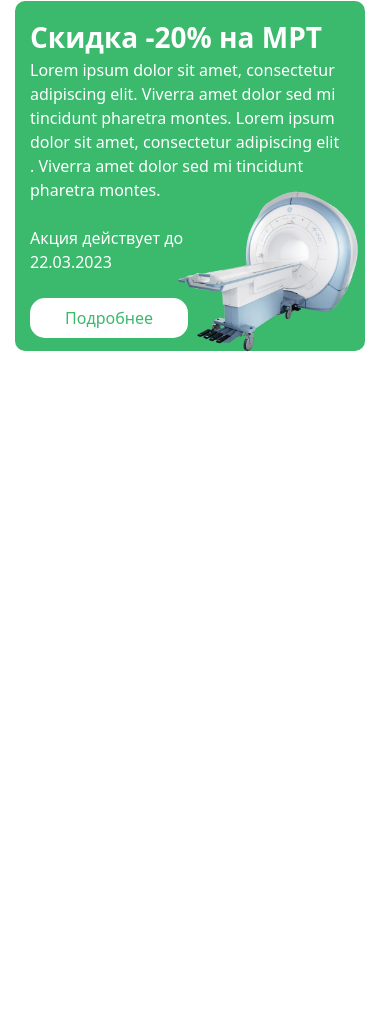
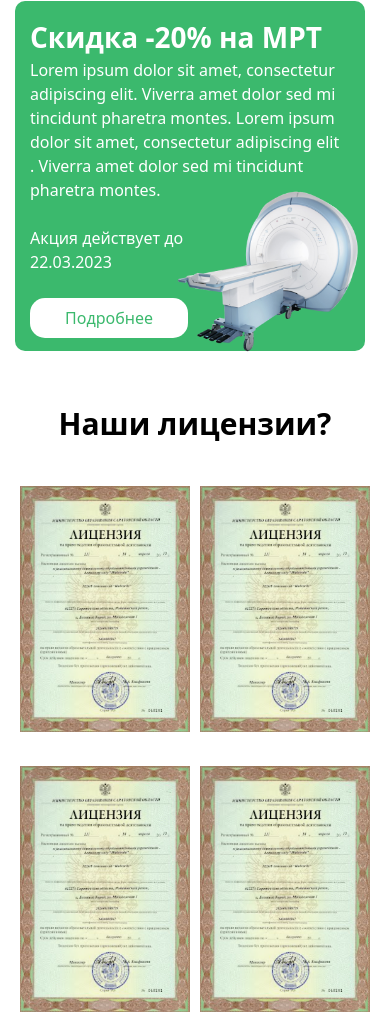
Before and after one commit to Hazratiali/MYPROJECT-EXAM-3, a website: page src/index3.html in a window 390 px wide. Shown: the part 3489-4525 px from the top of the page. Before the commit the page ends 3875 px from the top, so only its background shows below. Drawn offline with Linux system fonts and the light colour scheme.

Commit message:
html-3-sectioni-5--ro--bud kardam

```diff
--- a/src/index3.html
+++ b/src/index3.html
@@ -198,7 +198,40 @@
             </article>
 
         </section>
+        <p class="text-[30px] text-center lg:text-start my-[30px] lg:text-[40px] font-bold lg:ml-[100px] lg:mt-[250px]">Наши лицензии?</p>
+        <section class="hidden lg:flex flex-col gap-[20px] items-center p-[10px] lg:w-[1150px] justify-between lg:m-auto lg:flex-row lg:mb-[100px] lg:block">
 
+        <article class="w-[270px] h-[380px]">
+            <img src="./LIIILLLLLIII.png" alt="">
+        </article>
+        <article class="w-[270px] h-[380px]">
+            <img src="./LIIILLLLLIII.png" alt="">
+        </article>
+        <article class="w-[270px] h-[380px]">
+            <img src="./LIIILLLLLIII.png" alt="">
+        </article>
+        <article class="w-[270px] h-[380px]">
+            <img src="./LIIILLLLLIII.png" alt="">
+        </article>
+    </section>
+    <section class="flex flex-col gap-[20px] items-center p-[10px] justify-between lg:hidden">
+        <aside class="flex gap-[10px]">
+            <article class="w-[170px] h-[260px]">
+                <img src="./LIIILLLLLIII.png" alt="">
+            </article>
+            <article class="w-[170px] h-[260px]">
+                <img src="./LIIILLLLLIII.png" alt="">
+            </article>
+        </aside>
+        <aside class="flex gap-[10px]">
+            <article class="w-[170px] h-[260px]">
+                <img src="./LIIILLLLLIII.png" alt="">
+            </article>
+            <article class="w-[170px] h-[260px]">
+                <img src="./LIIILLLLLIII.png" alt="">
+            </article>
+        </aside>
+    </section>
     </main>
 </body>
 
```
Also changed, not shown: src/index.html (+3 -1 lines), src/output.css.
